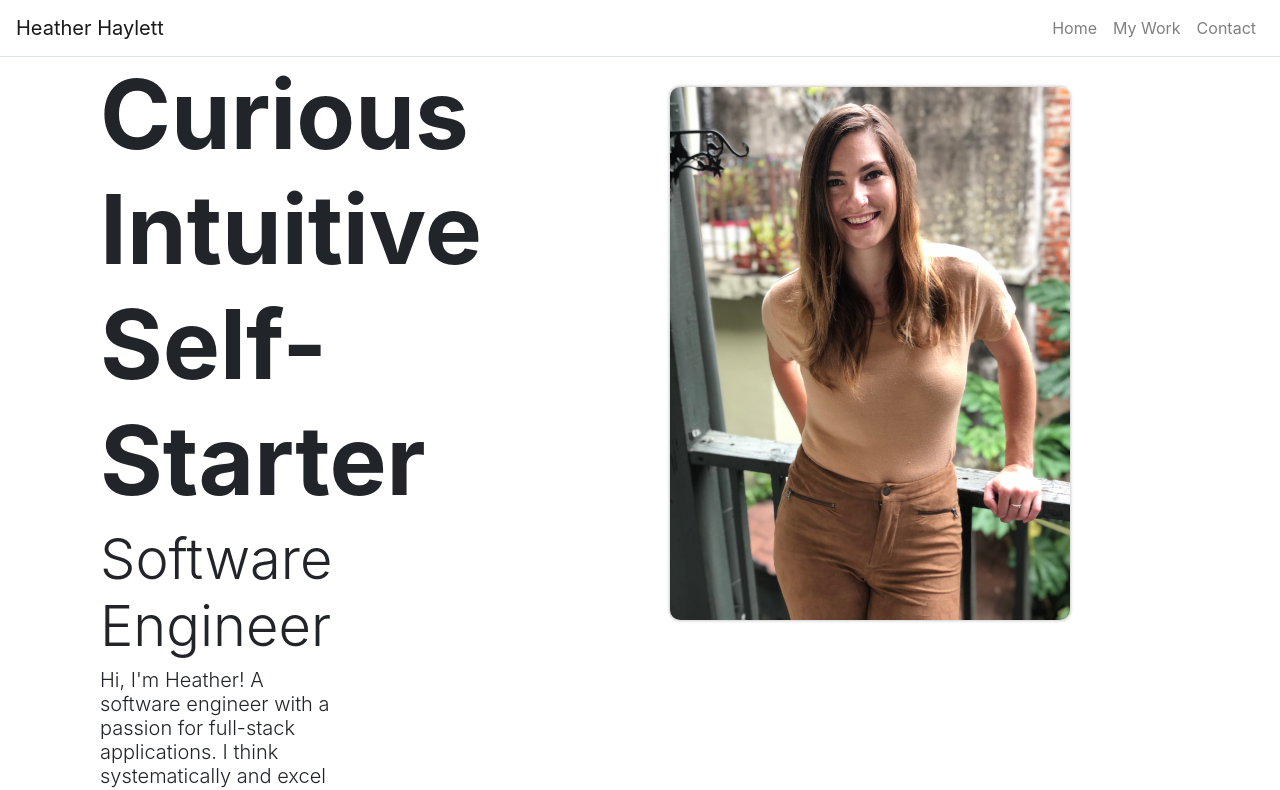
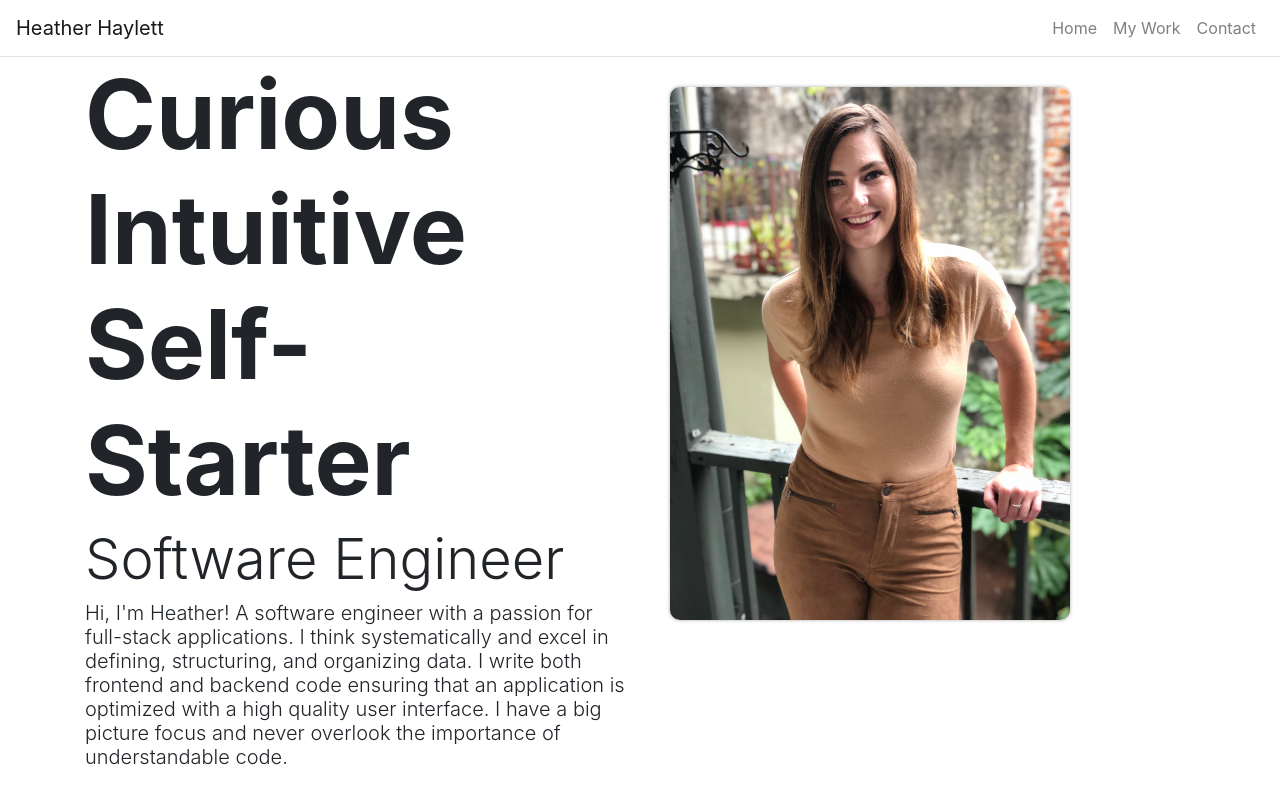
Before and after one commit to HeatherHaylett/portfolio, a React (Create React App) app: page / in a window 1280 px wide. Shown: the top 790 px of the page. Built offline with nearby package versions, Linux system fonts and the light colour scheme.

Commit message:
changed styling of text

```diff
--- a/src/components/Hero.js
+++ b/src/components/Hero.js
@@ -8,12 +8,10 @@ import Col from 'react-bootstrap/Col';
 function Hero(props) {
   return (
     <Row>
-      <Container d-flex>
-          <Col md={6}>
+      <Container>
             {props.title && <h1 className="display-1 font-weight-bolder">{props.title}</h1> }
             { props.subTitle && <h3 className="display-4 font-weight-light">{props.subTitle}</h3> }
             { props.text && <h3 className="lead font-weight-light">{props.text}</h3> }
-          </Col>
       </Container>
     </Row>
   )
```
